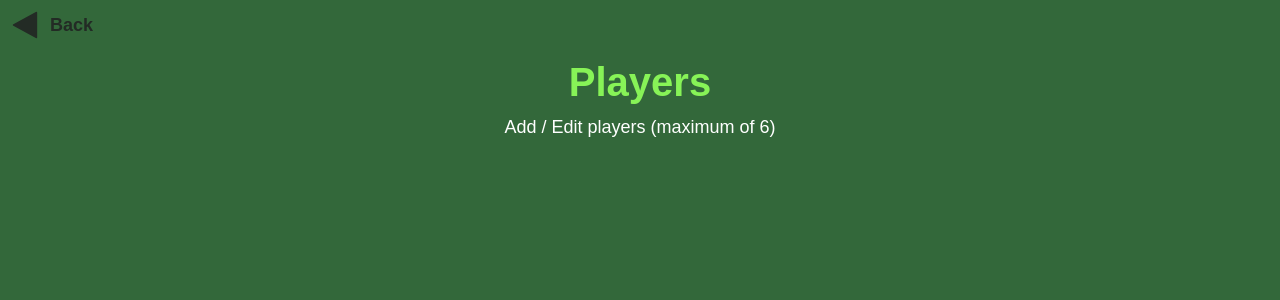
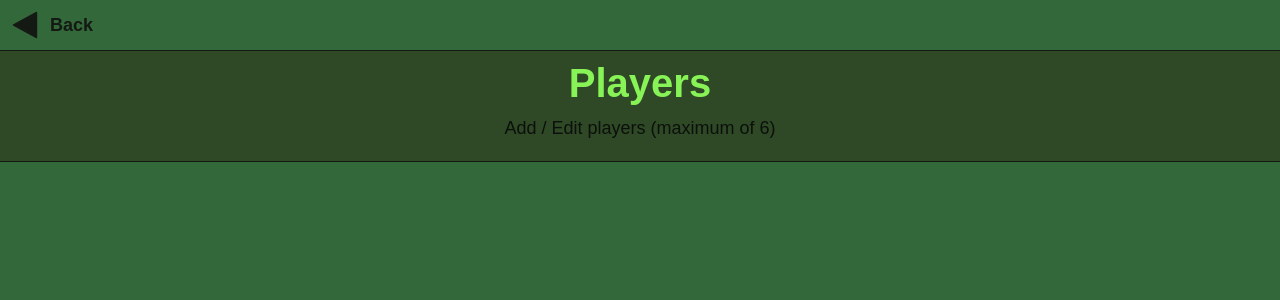
Before and after one commit to jonathanfavorite/PuttPuttGo-WebApp, a React (Create React App) app: page /players in a window 1280 px wide. Shown: the top 300 px of the page. Built offline with nearby package versions, Linux system fonts and the light colour scheme.

Commit message:
css changes to players screen

```diff
--- a/src/components/pages/players/PlayersPage.scss
+++ b/src/components/pages/players/PlayersPage.scss
@@ -12,12 +12,12 @@
             align-items: center;
             svg {
                 height:30px;
-                fill: #232b25;
+                fill: #141a13;
                 transform: rotate(-90deg);
             }
             span {
                 margin-left:10px;
-                color:#232b25;
+                color:#141a13;
                 font-weight: bold;
             }
         }
@@ -28,6 +28,9 @@
         justify-content: center;
         flex-direction: column;
         align-items: center;
+        background:#2f4927;
+        border-top:1px solid #141a13;
+        border-bottom:1px solid #141a13;
         .header {
             font-size: 40px;
             color:#87f357;
@@ -35,6 +38,7 @@
         }
         .subheader {
             margin-top:20px;
+            color:#0b100a;
         }
     }
     .players_list {
```
